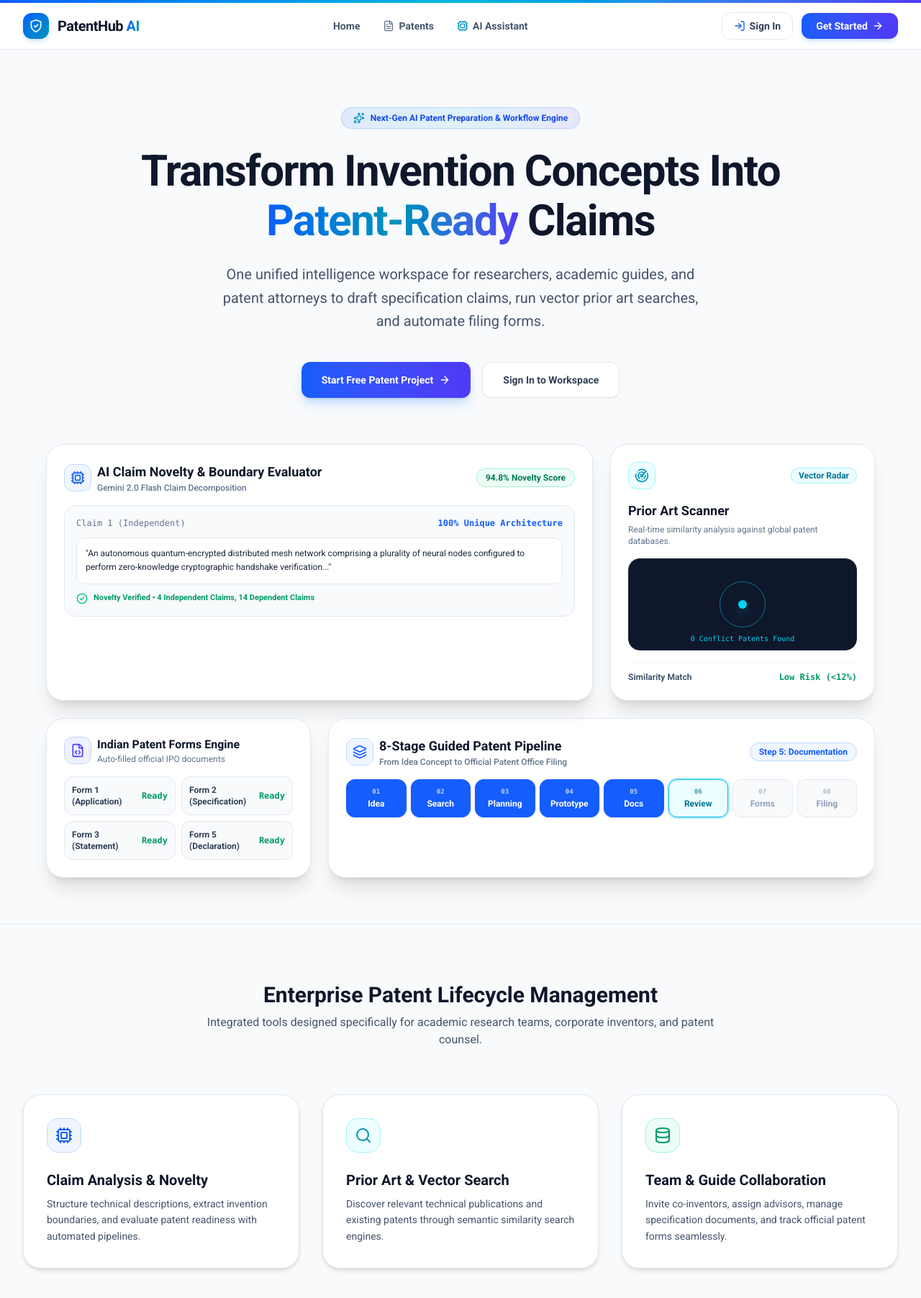
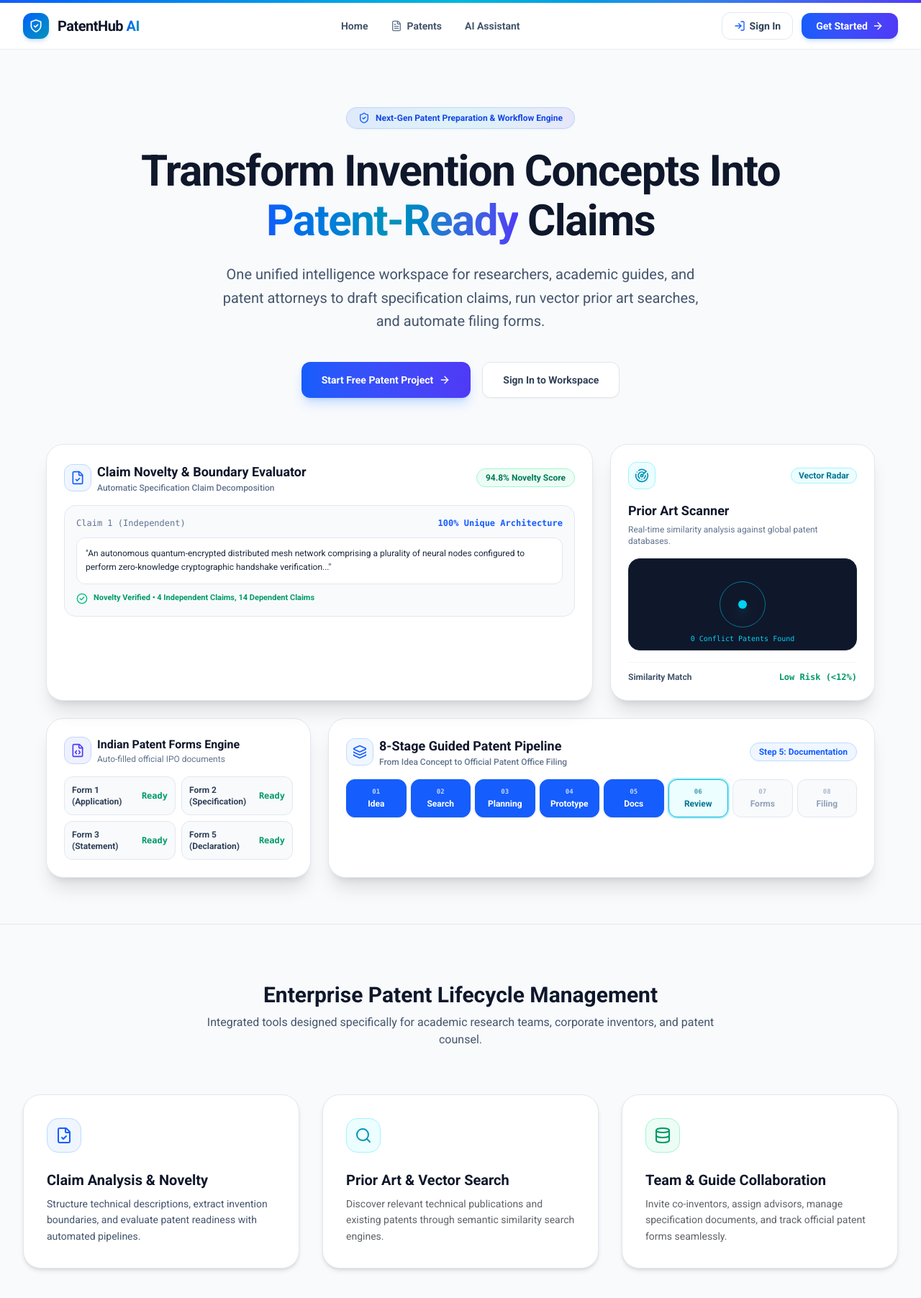
Before and after one commit to Athira1903/PatentHub-AI, a React (Vite) app in the folder client/: page / in a window 1280 px wide. Shown: the top 1804 px of the page at 72% size. Built offline with nearby package versions, Linux system fonts and the light colour scheme.

Commit message:
Removed decorative AI sparkle and CPU icons

```diff
--- a/client/src/components/Navbar.tsx
+++ b/client/src/components/Navbar.tsx
@@ -1,6 +1,6 @@
 import React from 'react';
 import { Link } from 'react-router-dom';
-import { LogIn, FileText, Cpu, ArrowRight } from 'lucide-react';
+import { LogIn, FileText, ArrowRight } from 'lucide-react';
 
 export const Navbar: React.FC = () => {
   return (
@@ -29,8 +29,7 @@
               <FileText className="w-4 h-4 text-slate-500" />
               Patents
             </Link>
-            <Link to="/ai-assistant" className="flex items-center gap-1.5 hover:text-blue-600 transition-colors">
-              <Cpu className="w-4 h-4 text-cyan-600" />
+            <Link to="/ai-assistant" className="hover:text-blue-600 transition-colors">
               AI Assistant
             </Link>
           </div>
--- a/client/src/layouts/DashboardLayout.tsx
+++ b/client/src/layouts/DashboardLayout.tsx
@@ -8,7 +8,6 @@
   Users,
   CheckSquare,
   FileCode,
-  Sparkles,
   BarChart2,
   Bell,
   User,
@@ -63,7 +62,7 @@
     { label: 'Team', path: '/dashboard/team', icon: Users },
     { label: 'Tasks', path: '/dashboard/tasks', icon: CheckSquare },
     { label: 'Patent Forms', path: '/dashboard/patent-forms', icon: FileCode },
-    { label: 'AI Workspace', path: '/dashboard/ai-workspace', icon: Sparkles },
+    { label: 'AI Workspace', path: '/dashboard/ai-workspace', icon: FileText },
     { label: 'Reports', path: '/dashboard/reports', icon: BarChart2 },
     { label: 'Notifications', path: '/dashboard/notifications', icon: Bell },
     { label: 'Profile', path: '/dashboard/profile', icon: User },
--- a/client/src/pages/HomePage.tsx
+++ b/client/src/pages/HomePage.tsx
@@ -1,7 +1,7 @@
 import React from 'react';
 import { Link } from 'react-router-dom';
 import { motion } from 'framer-motion';
-import { Cpu, Search, ArrowRight, Database, Sparkles, CheckCircle2, FileCode, Layers, Radar } from 'lucide-react';
+import { Search, ArrowRight, Database, CheckCircle2, FileCode, Layers, Radar, FileCheck, ShieldCheck } from 'lucide-react';
 
 export const HomePage: React.FC = () => {
   return (
@@ -17,7 +17,7 @@
           transition={{ duration: 0.5 }}
         >
           <span className="inline-flex items-center gap-2 px-4 py-1.5 rounded-full text-xs font-semibold bg-gradient-to-r from-blue-600/10 via-cyan-500/10 to-indigo-600/10 border border-blue-500/20 text-blue-700 mb-6 shadow-xs">
-            <Sparkles className="w-4 h-4 text-cyan-600" /> Next-Gen AI Patent Preparation & Workflow Engine
+            <ShieldCheck className="w-4 h-4 text-blue-600" /> Next-Gen Patent Preparation & Workflow Engine
           </span>
 
           <h1 className="text-4xl sm:text-6xl font-extrabold tracking-tight text-slate-900 max-w-4xl mx-auto leading-[1.15]">
@@ -44,7 +44,7 @@
           </div>
         </motion.div>
 
-        {/* Unique Bento Grid Feature Interactive Showcase */}
+        {/* Bento Grid Feature Interactive Showcase */}
         <motion.div
           initial={{ opacity: 0, y: 40 }}
           animate={{ opacity: 1, y: 0 }}
@@ -56,11 +56,11 @@
             <div className="flex items-center justify-between mb-4">
               <div className="flex items-center gap-2">
                 <div className="p-2 rounded-xl bg-blue-50 text-blue-600 border border-blue-200">
-                  <Cpu className="w-5 h-5" />
+                  <FileCheck className="w-5 h-5" />
                 </div>
                 <div>
-                  <h3 className="font-bold text-slate-900 text-lg">AI Claim Novelty & Boundary Evaluator</h3>
-                  <p className="text-xs text-slate-500 font-medium">Gemini 2.0 Flash Claim Decomposition</p>
+                  <h3 className="font-bold text-slate-900 text-lg">Claim Novelty & Boundary Evaluator</h3>
+                  <p className="text-xs text-slate-500 font-medium">Automatic Specification Claim Decomposition</p>
                 </div>
               </div>
               <span className="px-3 py-1 rounded-full text-xs font-bold bg-emerald-50 text-emerald-700 border border-emerald-200">
@@ -196,7 +196,7 @@
             className="p-8 rounded-3xl bg-white border border-slate-200 shadow-md hover:shadow-xl transition-all"
           >
             <div className="w-12 h-12 rounded-2xl bg-blue-50 border border-blue-200 flex items-center justify-center text-blue-600 mb-6">
-              <Cpu className="w-6 h-6" />
+              <FileCheck className="w-6 h-6" />
             </div>
             <h3 className="text-xl font-bold text-slate-900 mb-2">Claim Analysis & Novelty</h3>
             <p className="text-slate-600 leading-relaxed text-sm">
@@ -212,7 +212,7 @@
               <Search className="w-6 h-6" />
             </div>
             <h3 className="text-xl font-bold text-slate-900 mb-2">Prior Art & Vector Search</h3>
-            <p className="text-slate-600 leading-relaxed text-sm">
+            <p className="text-[#5f6368] leading-relaxed text-sm">
               Discover relevant technical publications and existing patents through semantic similarity search engines.
             </p>
           </motion.div>
@@ -225,7 +225,7 @@
               <Database className="w-6 h-6" />
             </div>
             <h3 className="text-xl font-bold text-slate-900 mb-2">Team & Guide Collaboration</h3>
-            <p className="text-slate-600 leading-relaxed text-sm">
+            <p className="text-[#5f6368] leading-relaxed text-sm">
               Invite co-inventors, assign advisors, manage specification documents, and track official patent forms seamlessly.
             </p>
           </motion.div>
```
